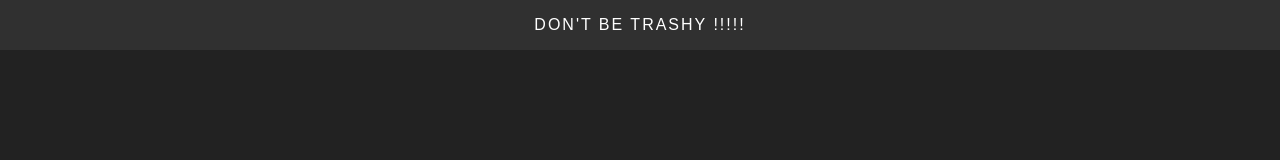
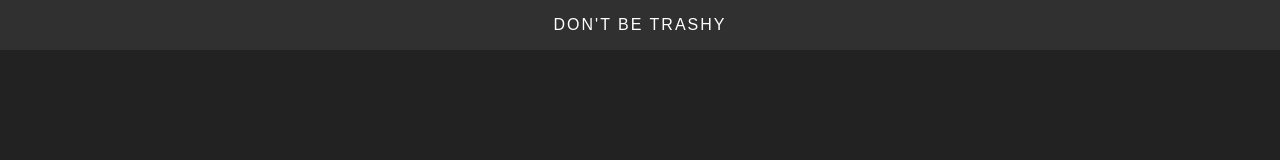
Before and after one commit to pyxyyy/shehacks, a React (Create React App) app: page / in a window 1280 px wide. Both pictures are taken after a click on the button "START RECYCLING". Shown: the top 160 px of the page. Built offline with nearby package versions, Linux system fonts and the light colour scheme.

Commit message:
removed exclamation marks

```diff
--- a/src/HeaderBar/HeaderBar.js
+++ b/src/HeaderBar/HeaderBar.js
@@ -9,7 +9,7 @@ class HeaderBar extends Component {
     render() {
         return (
             <div className="HeaderBar">
-                DON'T BE TRASHY !!!!!
+                DON'T BE TRASHY
             </div>
         );
     }
```
